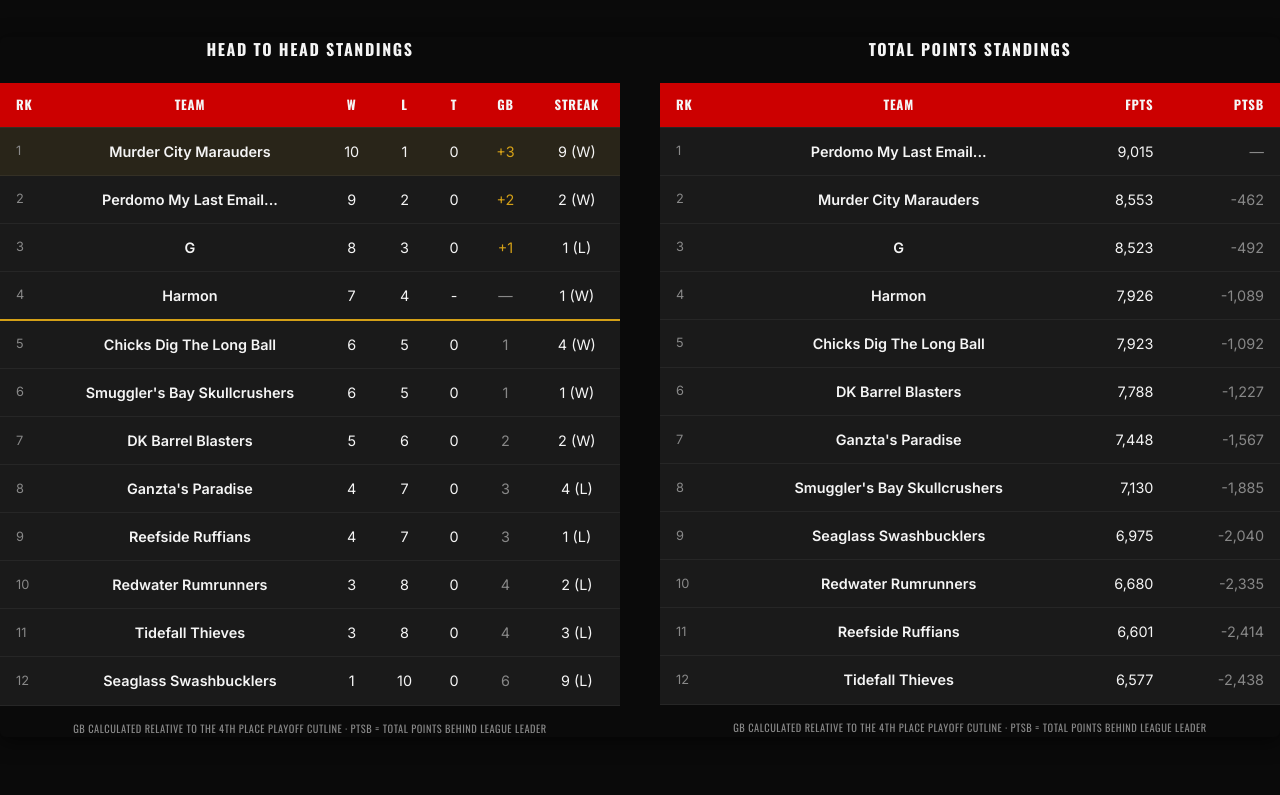
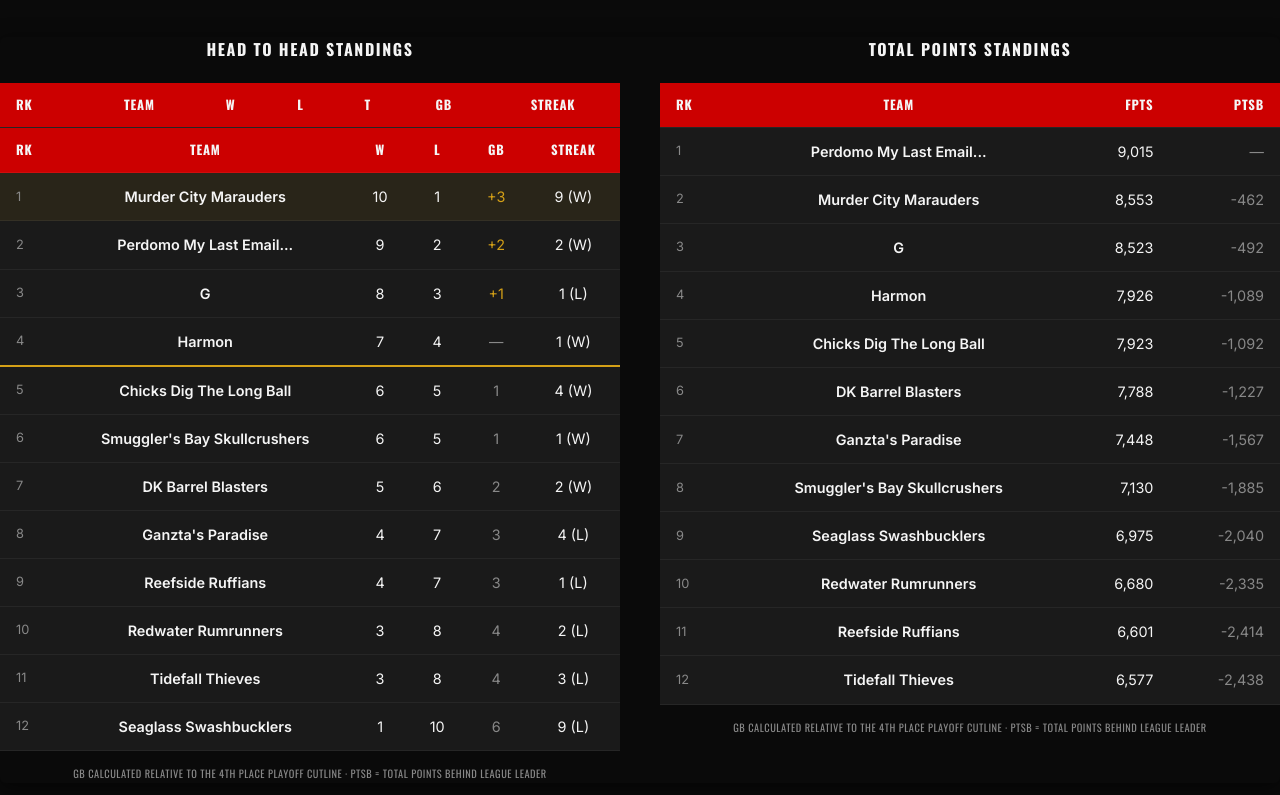
Before and after one commit to blackflagbaseball/blackflagbaseball.github.io, a plain HTML site: page index.html in a window 1280 px wide. Shown: the part 825-1620 px from the top of the page. Drawn offline with nearby package versions, Linux system fonts and the light colour scheme.

Commit message:
Update index.html
Remove tie column from standings table

```diff
--- a/index.html
+++ b/index.html
@@ -80,20 +80,32 @@
                 <th>Streak</th>
               </tr>
             </thead>
+<table class="standings-table" aria-label="Head to Head Standings">
+            <thead>
+              <tr>
+                <th>Rk</th>
+                <th>Team</th>
+                <th>W</th>
+                <th>L</th>
+                <th>GB</th>
+                <th>Streak</th>
+              </tr>
+            </thead>
             <tbody>
-              <tr class="leader"><td class="rank">1</td><td class="team-name">Murder City Marauders</td><td>10</td><td>1</td><td>0</td><td class="gb" style="color:var(--gold)">+3</td><td>9 (W)</td></tr>
-              <tr><td class="rank">2</td><td class="team-name">Perdomo My Last Email...</td><td>9</td><td>2</td><td>0</td><td class="gb" style="color:var(--gold)">+2</td><td>2 (W)</td></tr>
-              <tr><td class="rank">3</td><td class="team-name">G</td><td>8</td><td>3</td><td>0</td><td class="gb" style="color:var(--gold)">+1</td><td>1 (L)</td></tr>
-              <tr style="border-bottom: 2px solid var(--gold);"><td class="rank">4</td><td class="team-name">Harmon</td><td>7</td><td>4</td><td>-</td><td class="gb">—</td><td>1 (W)</td></tr>
-              <tr><td class="rank">5</td><td class="team-name">Chicks Dig The Long Ball</td><td>6</td><td>5</td><td>0</td><td class="gb">1</td><td>4 (W)</td></tr>
-              <tr><td class="rank">6</td><td class="team-name">Smuggler's Bay Skullcrushers</td><td>6</td><td>5</td><td>0</td><td class="gb">1</td><td>1 (W)</td></tr>
-              <tr><td class="rank">7</td><td class="team-name">DK Barrel Blasters</td><td>5</td><td>6</td><td>0</td><td class="gb">2</td><td>2 (W)</td></tr>
-              <tr><td class="rank">8</td><td class="team-name">Ganzta's Paradise</td><td>4</td><td>7</td><td>0</td><td class="gb">3</td><td>4 (L)</td></tr>
-              <tr><td class="rank">9</td><td class="team-name">Reefside Ruffians</td><td>4</td><td>7</td><td>0</td><td class="gb">3</td><td>1 (L)</td></tr>
-              <tr><td class="rank">10</td><td class="team-name">Redwater Rumrunners</td><td>3</td><td>8</td><td>0</td><td class="gb">4</td><td>2 (L)</td></tr>
-              <tr><td class="rank">11</td><td class="team-name">Tidefall Thieves</td><td>3</td><td>8</td><td>0</td><td class="gb">4</td><td>3 (L)</td></tr>
-              <tr><td class="rank">12</td><td class="team-name">Seaglass Swashbucklers</td><td>1</td><td>10</td><td>0</td><td class="gb">6</td><td>9 (L)</td></tr>
+              <tr class="leader"><td class="rank">1</td><td class="team-name">Murder City Marauders</td><td>10</td><td>1</td><td class="gb" style="color:var(--gold)">+3</td><td>9 (W)</td></tr>
+              <tr><td class="rank">2</td><td class="team-name">Perdomo My Last Email...</td><td>9</td><td>2</td><td class="gb" style="color:var(--gold)">+2</td><td>2 (W)</td></tr>
+              <tr><td class="rank">3</td><td class="team-name">G</td><td>8</td><td>3</td><td class="gb" style="color:var(--gold)">+1</td><td>1 (L)</td></tr>
+              <tr style="border-bottom: 2px solid var(--gold);"><td class="rank">4</td><td class="team-name">Harmon</td><td>7</td><td>4</td><td class="gb">—</td><td>1 (W)</td></tr>
+              <tr><td class="rank">5</td><td class="team-name">Chicks Dig The Long Ball</td><td>6</td><td>5</td><td class="gb">1</td><td>4 (W)</td></tr>
+              <tr><td class="rank">6</td><td class="team-name">Smuggler's Bay Skullcrushers</td><td>6</td><td>5</td><td class="gb">1</td><td>1 (W)</td></tr>
+              <tr><td class="rank">7</td><td class="team-name">DK Barrel Blasters</td><td>5</td><td>6</td><td class="gb">2</td><td>2 (W)</td></tr>
+              <tr><td class="rank">8</td><td class="team-name">Ganzta's Paradise</td><td>4</td><td>7</td><td class="gb">3</td><td>4 (L)</td></tr>
+              <tr><td class="rank">9</td><td class="team-name">Reefside Ruffians</td><td>4</td><td>7</td><td class="gb">3</td><td>1 (L)</td></tr>
+              <tr><td class="rank">10</td><td class="team-name">Redwater Rumrunners</td><td>3</td><td>8</td><td class="gb">4</td><td>2 (L)</td></tr>
+              <tr><td class="rank">11</td><td class="team-name">Tidefall Thieves</td><td>3</td><td>8</td><td class="gb">4</td><td>3 (L)</td></tr>
+              <tr><td class="rank">12</td><td class="team-name">Seaglass Swashbucklers</td><td>1</td><td>10</td><td class="gb">6</td><td>9 (L)</td></tr>
             </tbody>
+          </table>
           </table>
           <p style="font-size:0.65rem; color:var(--gray-500); margin-top:15px; font-family:var(--font-heading); text-align:center; letter-spacing:0.05em; text-transform:uppercase;">
             GB calculated relative to the 4th Place Playoff Cutline  ·  PtsB = Total Points behind League Leader
```
